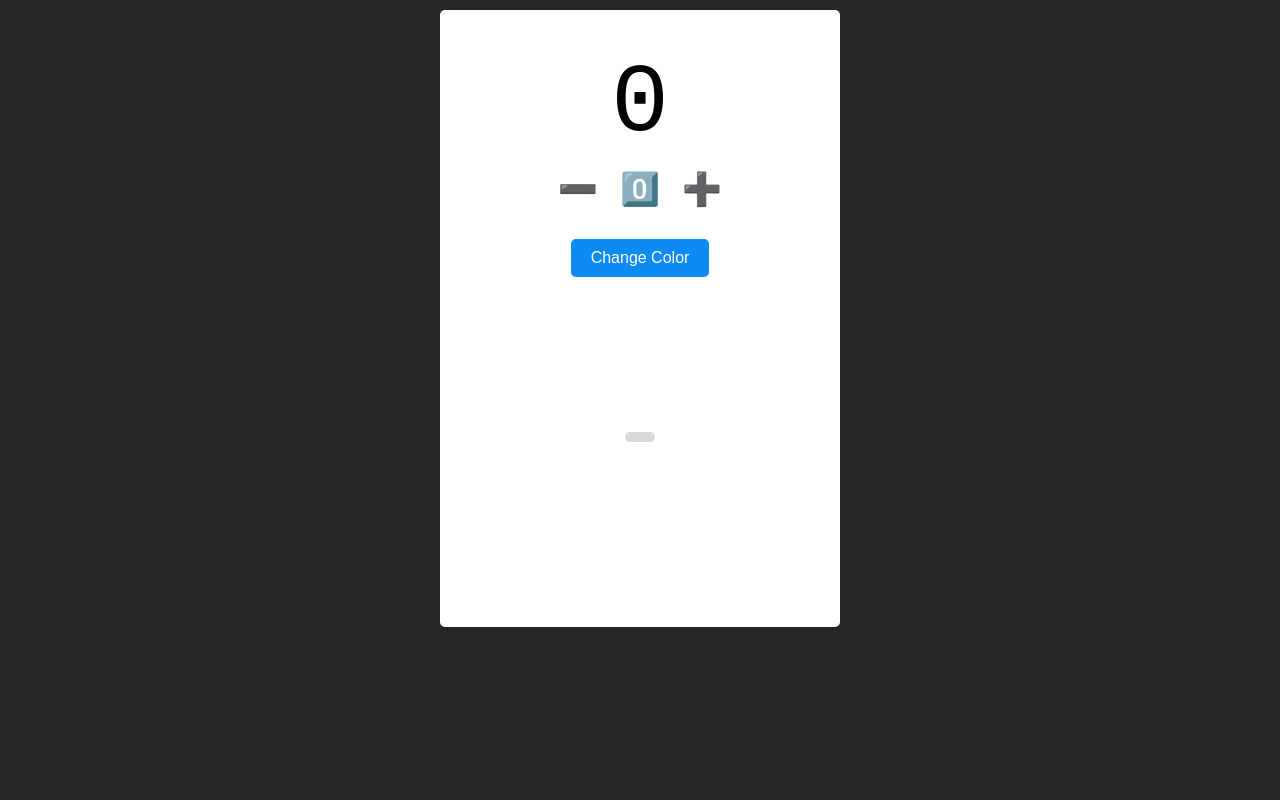
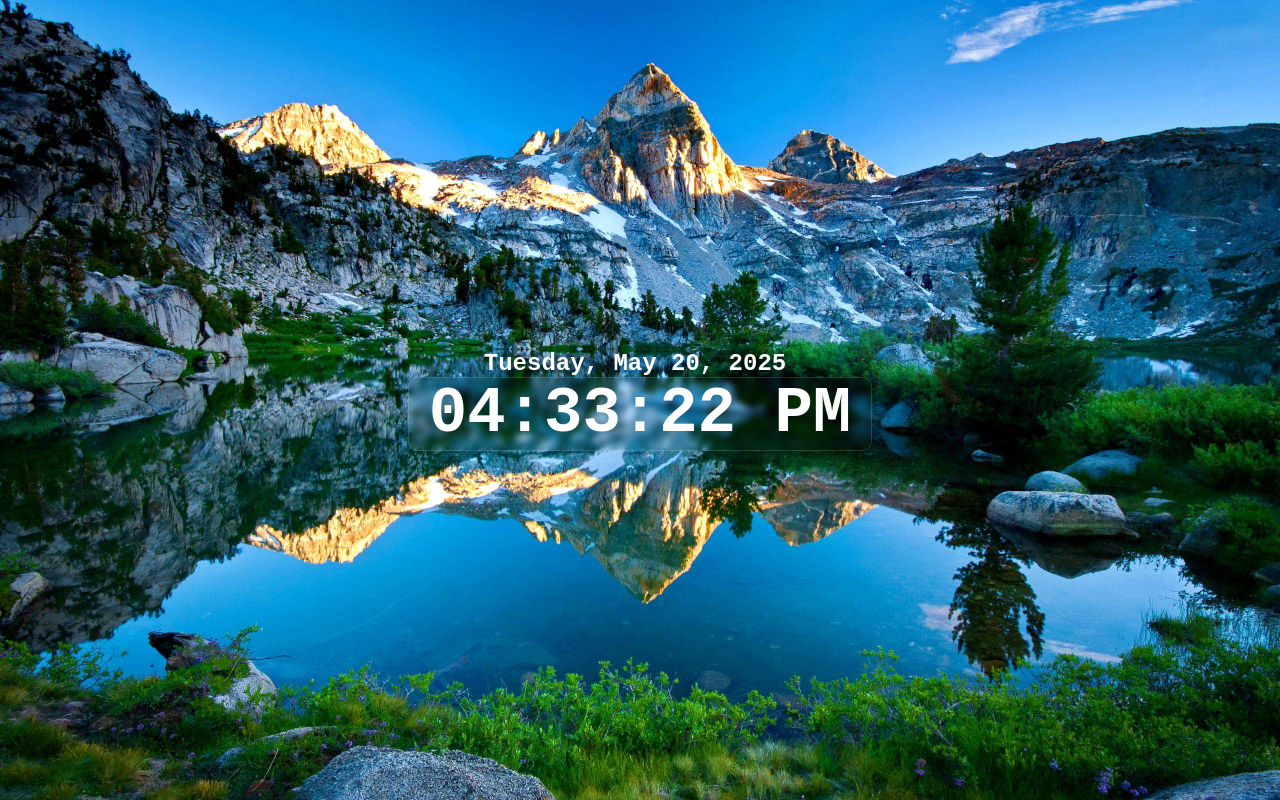
Before and after one commit to resolveit365/react-container, a React (Vite) app in the folder react-app/: page / in a window 1280 px wide. Built offline with nearby package versions, Linux system fonts and the light colour scheme.

Commit message:
First commit

```diff
--- a/react-app/src/App.jsx
+++ b/react-app/src/App.jsx
@@ -1,6 +1,11 @@
-import MyComponent from "./Components/MyComponent";
+import DateComponent from "./Components/DateComponent";
+import DigitalClock from "./Components/DigitalClock";
 
 export default function App() {
-  return <MyComponent />;
+  return (
+    <>
+      <DateComponent />
+      <DigitalClock />
+    </>
+  );
 }
-// export default App;
--- /dev/null
+++ b/react-app/src/Components/DateComponent.jsx
@@ -0,0 +1,30 @@
+import React, { useState, useEffect } from "react";
+
+export default function DateComponent() {
+  const [date, setDate] = useState(new Date());
+
+  function formatDate() {
+    const options = {
+      weekday: "long",
+      year: "numeric",
+      month: "long",
+      day: "numeric",
+    };
+    return date.toLocaleDateString("en-US", options);
+  }
+
+  useEffect(() => {
+    const intervalId = setInterval(() => {
+      setDate(new Date());
+    }, 1000); // Update every second
+    return () => clearInterval(intervalId);
+  }, []);
+
+  return (
+    <div className="date-container">
+      <div className="date">
+        <span>{formatDate()}</span>
+      </div>
+    </div>
+  );
+}
--- /dev/null
+++ b/react-app/src/Components/DigitalClock.jsx
@@ -0,0 +1,29 @@
+import React, { useState, useEffect } from "react";
+
+export default function DigitalClock() {
+  const [time, setTime] = useState(new Date());
+
+  function formatTime() {
+    let hours = String(time.getHours()).padStart(2, "0");
+    const minutes = String(time.getMinutes()).padStart(2, "0");
+    const seconds = String(time.getSeconds()).padStart(2, "0");
+    const meridiem = hours >= 12 ? "PM" : "AM";
+    hours = String(hours % 12 || 12).padStart(2, "0"); // Convert to 12-hour format
+    return `${hours}:${minutes}:${seconds} ${meridiem}`;
+  }
+
+  useEffect(() => {
+    const intervalId = setInterval(() => {
+      setTime(new Date());
+    }, 1000); // Update every second
+    return () => clearInterval(intervalId);
+  }, []);
+
+  return (
+    <div className="clock-container">
+      <div className="clock">
+        <span>{formatTime()}</span>
+      </div>
+    </div>
+  );
+}
--- a/react-app/src/index.css
+++ b/react-app/src/index.css
@@ -1,81 +1,37 @@
 body {
-  font-family: Arial, sans-serif;
+  background-image: url(assets/background.jpg);
+  background-position: center;
+  background-repeat: no-repeat;
+  background-size: cover;
+  background-attachment: fixed;
   margin: 0;
-  padding: 0;
-  display: flex;
-  flex-direction: column;
-  justify-content: center;
-  align-items: center;
-  background-color: hsla(0, 0%, 0%, 0.85);
-}
-
-.counter-container {
-  display: flex;
-  flex-direction: column;
-  justify-content: center;
-  align-items: center;
-  background-color: white;
-  padding: 30px 0;
-  border-radius: 5px;
-  width: 400px;
-  margin-top: 10px;
-}
-
-.count-display {
-  font-family: monospace;
-  font-size: 6rem;
-  text-align: center;
-  margin: 10px 0;
-  padding: 0;
-}
-
-#count-buttons {
   display: flex;
   justify-content: center;
   align-items: center;
-  gap: 10px;
-  margin-bottom: 30px;
+  height: 100vh;
 }
 
-#count-buttons button {
-  font-size: 2rem;
-  background: none;
-  border: none;
-  cursor: pointer;
+.clock-container {
+  backdrop-filter: blur(3px);
+  padding: 0 20px;
+  border: 1px solid rgba(255, 255, 255, 0.15);
+  border-radius: 10px;
 }
 
-#change-color-btn {
-  font-size: 1rem;
-  background: hsl(207, 90%, 50%);
-  border: none;
-  border-radius: 5px;
-  padding: 10px 20px;
+.clock {
   color: white;
-  cursor: pointer;
-  transition: background-color 0.3s ease;
+  font-size: 4rem;
+  font-weight: bold;
+  font-family: monospace;
+  text-shadow: 3px 3px 5px hsla(0, 0, 0, 0.75);
 }
 
-#change-color-btn:hover {
-  background: hsl(207, 90%, 40%);
+.date-container {
+  color: white;
+  font-size: 1.5rem;
+  font-weight: bold;
+  font-family: monospace;
+  text-align: center;
+  padding-right: 10px;
+  text-shadow: 2px 2px 4px hsla(0, 0, 0, 0.75);
 }
-#color-display {
-  font-size: 2rem;
-  display: flex;
-  justify-content: center;
-  align-items: center;
-  height: 300px;
-  width: 300px;
-  margin: 10px 0;
-  padding: 0;
-  border-radius: 10px;
-  transition: background-color 0.3s ease;
-}
-
-#color-display p {
-  font-family: monospace;
-  font-size: 2rem;
-  color: white;
-  background-color: hsla(0, 0%, 80%, 0.75);
-  padding: 5px 15px;
-  border-radius: 10px;
-}
```
Also changed, not shown: react-app/src/assets/background.jpg (added).
